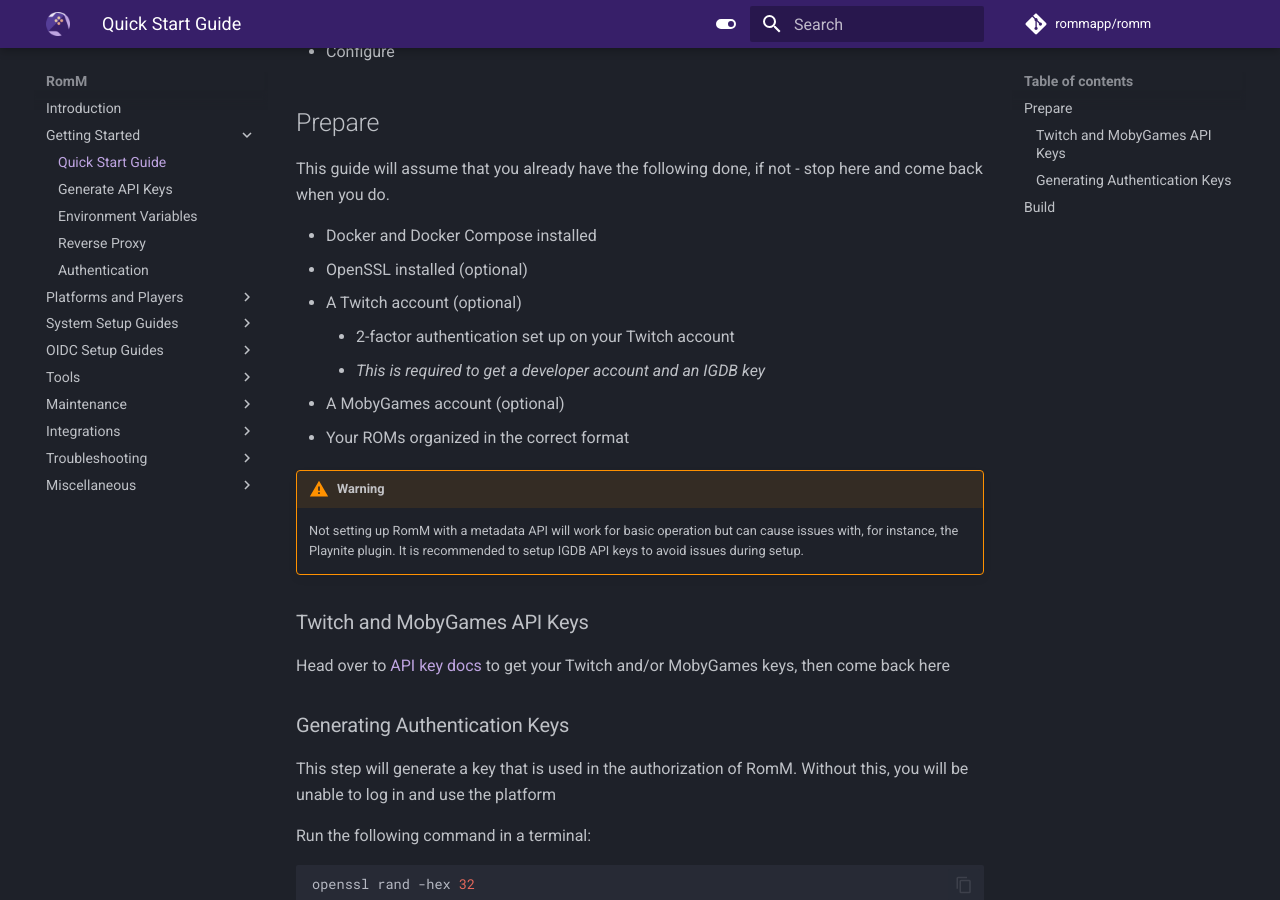
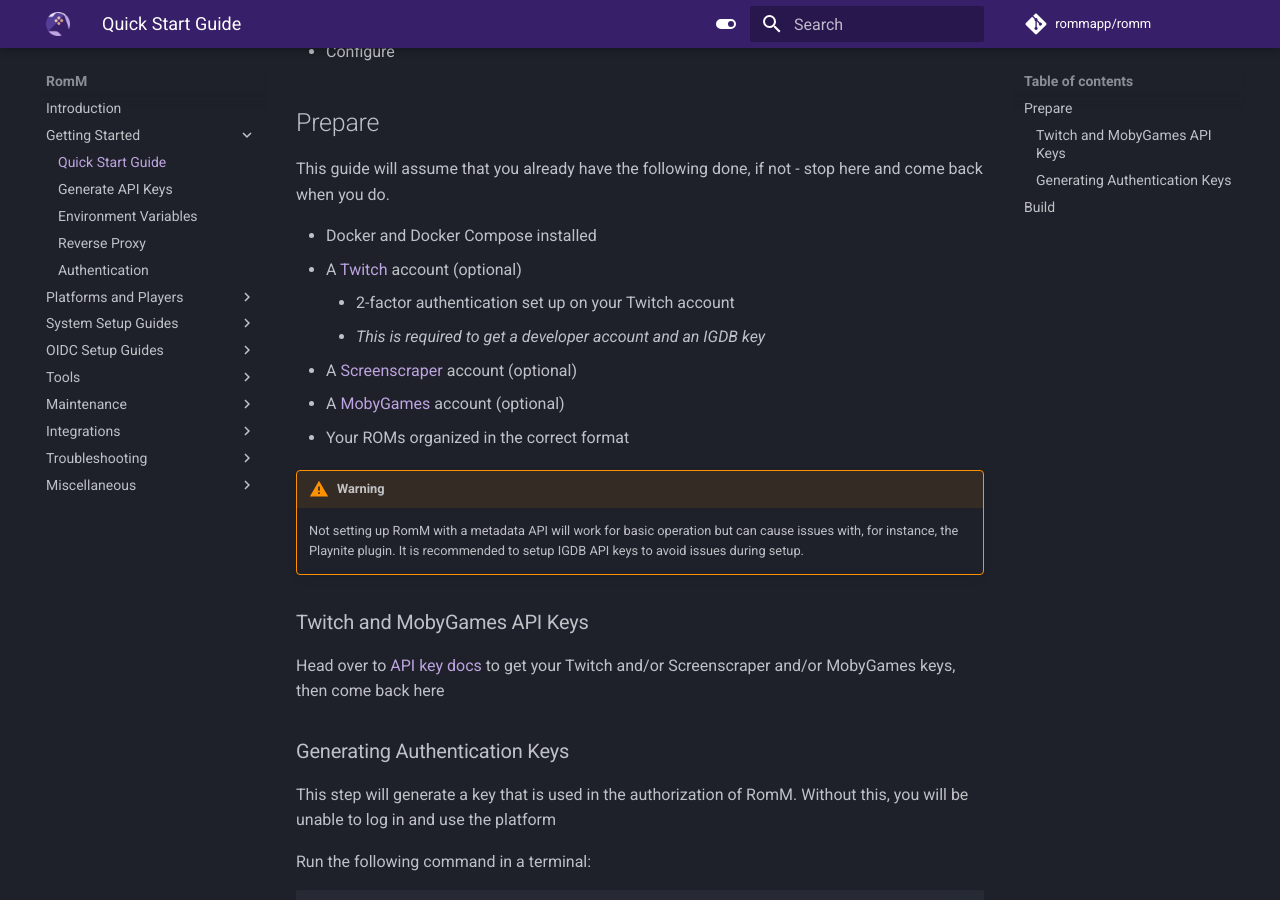
Before and after one commit to rommapp/wiki, an MkDocs documentation site: the page built from docs/Getting-Started/Quick-Start-Guide.md, in a window 1280 px wide and 900 px high, scrolled down 249 px. Built offline with MkDocs 1.6.1 and Material for MkDocs 9.7.7, drawn with Linux system fonts in a browser that asks for light colours; comment, search, counter and statistics services are not loaded; the version menu is left out.

Commit message:
docs: update Quick Start Guide to include links for Twitch and Screenscraper accounts

```diff
--- a/docs/Getting-Started/Quick-Start-Guide.md
+++ b/docs/Getting-Started/Quick-Start-Guide.md
@@ -11,11 +11,11 @@
 This guide will assume that you already have the following done, if not - stop here and come back when you do.
 
 - Docker and Docker Compose installed
-- OpenSSL installed (optional)
-- A Twitch account (optional)
+- A [Twitch](https://dev.twitch.tv) account (optional)
     - 2-factor authentication set up on your Twitch account
     - _This is required to get a developer account and an IGDB key_
-- A MobyGames account (optional)
+- A [Screenscraper](https://www.screenscraper.fr/) account (optional)
+- A [MobyGames](https://www.mobygames.com/) account (optional)
 - Your ROMs organized in the correct format
 
 <!-- prettier-ignore -->
@@ -24,7 +24,7 @@
 
 ### Twitch and MobyGames API Keys
 
-Head over to [API key docs](../Getting-Started/Generate-API-Keys.md) to get your Twitch and/or MobyGames keys, then come back here
+Head over to [API key docs](../Getting-Started/Generate-API-Keys.md) to get your Twitch and/or Screenscraper and/or MobyGames keys, then come back here
 
 ### Generating Authentication Keys
 
```
